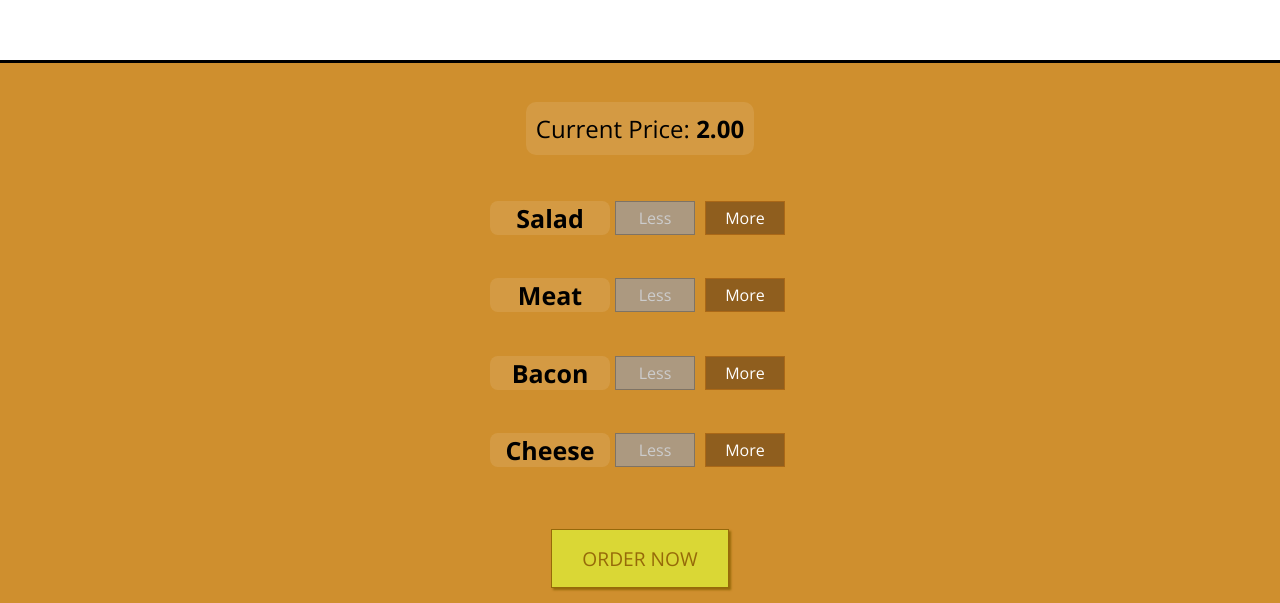
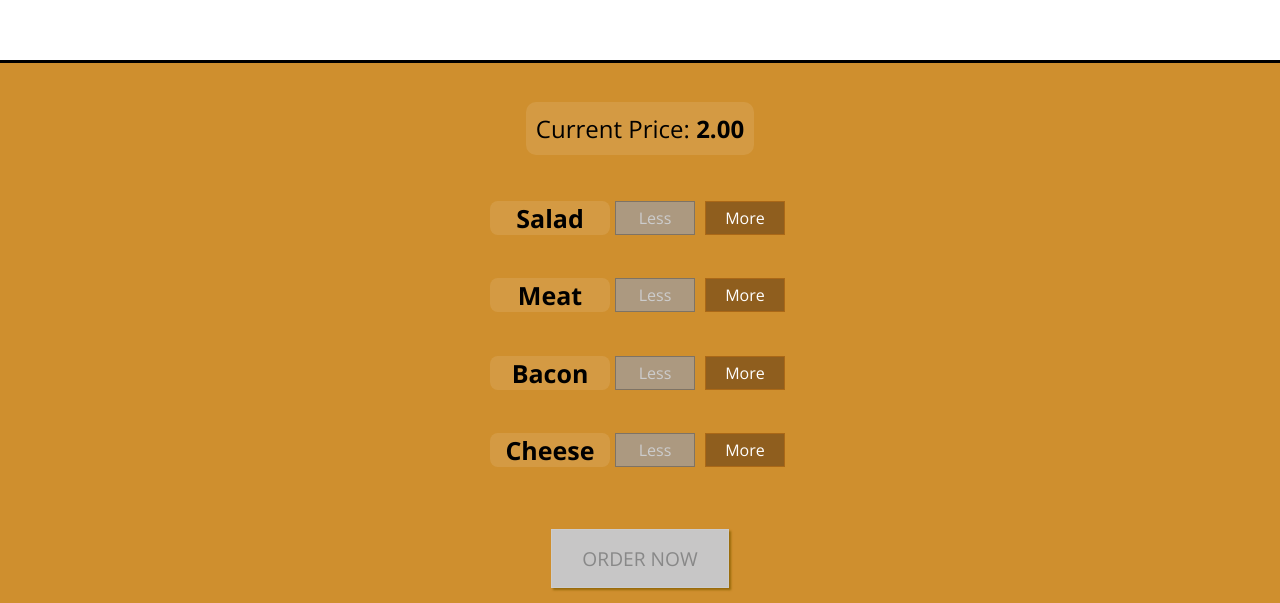
Before and after one commit to youssef-md/The-Burger-Builder, a React app: page / in a window 1280 px wide. Shown: the part 572-1175 px from the top of the page. Built offline with nearby package versions, Linux system fonts and the light colour scheme.

Commit message:
Updating Order button for enable only when there is ingredient

```diff
--- a/src/components/Burger/BuildControls/BuildControls.js
+++ b/src/components/Burger/BuildControls/BuildControls.js
@@ -23,7 +23,9 @@ const BuildControls = (props) => (
         remove = { () => props.removeIngredient(ctrl.type) }
         disable = { props.disabled[ctrl.type] }/>
     ))}
-    <button className = {styles.OrderButton}>ORDER NOW</button>
+    <button
+      className = { styles.OrderButton }
+      disabled = { !props.purchasable }>ORDER NOW</button>
   </div>
 )
 
--- a/src/containers/BurgerBuilder/BurgerBuilder.js
+++ b/src/containers/BurgerBuilder/BurgerBuilder.js
@@ -19,7 +19,8 @@ class BurgerBuilder extends Component {
       cheese: 0,
       meat: 0
     },
-    totalPrice: 2
+    totalPrice: 2,
+    purchasable: false,
   }
 
   render() {
@@ -32,9 +33,22 @@ class BurgerBuilder extends Component {
           addIngredient = { this.addIngredientHandler }
           removeIngredient = { this.removeIngredientHandler }
           disabled = { disabledInfo }
-          totalPrice = { this.state.totalPrice }/>
+          totalPrice = { this.state.totalPrice }
+          purchasable = { this.state.purchasable }/>
       </Aux>
     )
+  }
+
+  updatePurchasable = (updatedIngredients) => {
+
+    const sum = Object.keys(updatedIngredients).map(igKey => {
+      return updatedIngredients[igKey] // [0, 0, 0, 1]
+    })
+    .reduce((sum, elem) => {
+      return sum + elem // if sum === 0, there is no ingredients
+    }, 0)
+
+    this.setState({purchasable: sum > 0})
   }
 
   checkToDisableButton = () => {
@@ -62,6 +76,7 @@ class BurgerBuilder extends Component {
     const updatedIngredients = { ...this.state.ingredients } //immutable way
     updatedIngredients[type] = updatedCount
     this.setState({ ingredients: updatedIngredients })
+    this.updatePurchasable(updatedIngredients)
   }
 
   subtractIngredientCount = (type) => {
@@ -69,6 +84,7 @@ class BurgerBuilder extends Component {
     const updatedIngredients = { ...this.state.ingredients } //immutable way
     updatedIngredients[type] = updatedCount
     this.setState({ ingredients: updatedIngredients })
+    this.updatePurchasable(updatedIngredients)
   }
 
   addTotalPrice = (type) => {
```
